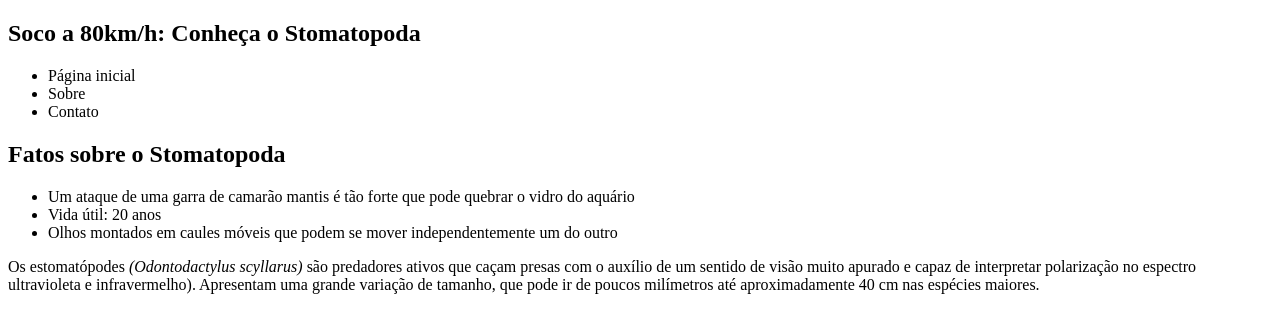
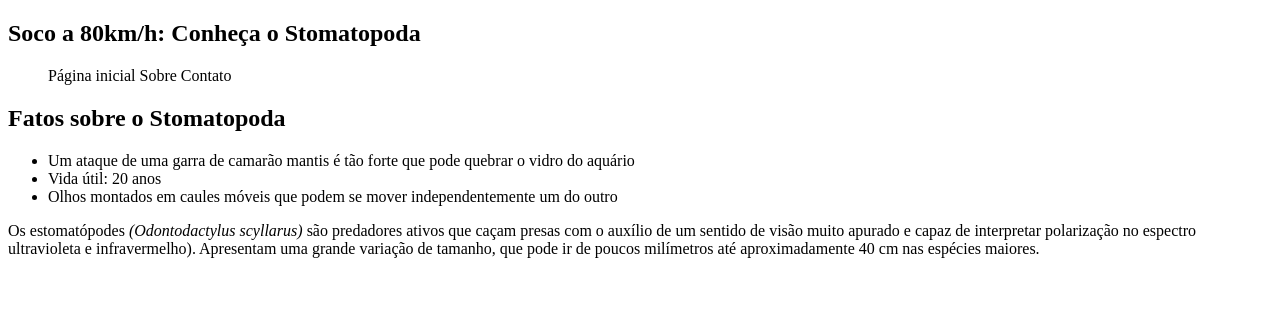
Before and after one commit to caren1994/trybe-exerc-cios, a plain HTML site: page fundamentos/bloco2/bloco3/dia4-html-css-bloginformacao-stomatopoda/index.html in a window 1280 px wide. Drawn offline with Linux system fonts and the light colour scheme.

Commit message:
atualizacao1

```diff
--- a/fundamentos/bloco2/bloco3/dia4-html-css-bloginformacao-stomatopoda/index.html
+++ b/fundamentos/bloco2/bloco3/dia4-html-css-bloginformacao-stomatopoda/index.html
@@ -13,9 +13,9 @@
 
         <nav class="navegacao">
         <ul>
-            <li><a href"">Página inicial</a></li>
-            <li><a href"">Sobre</a></li>
-            <li><a href"">Contato</a></li>
+            <li class="pa"><a href"">Página inicial</a></li>
+            <li class="so"><a href"">Sobre</a></li>
+            <li class="co"><a href"">Contato</a></li>
         </ul>
         </nav>
         <main>
--- a/fundamentos/bloco2/bloco3/dia4-html-css-bloginformacao-stomatopoda/style.css
+++ b/fundamentos/bloco2/bloco3/dia4-html-css-bloginformacao-stomatopoda/style.css
@@ -0,0 +1,5 @@
+.navegacao li{
+    display:inline
+
+
+}
```
